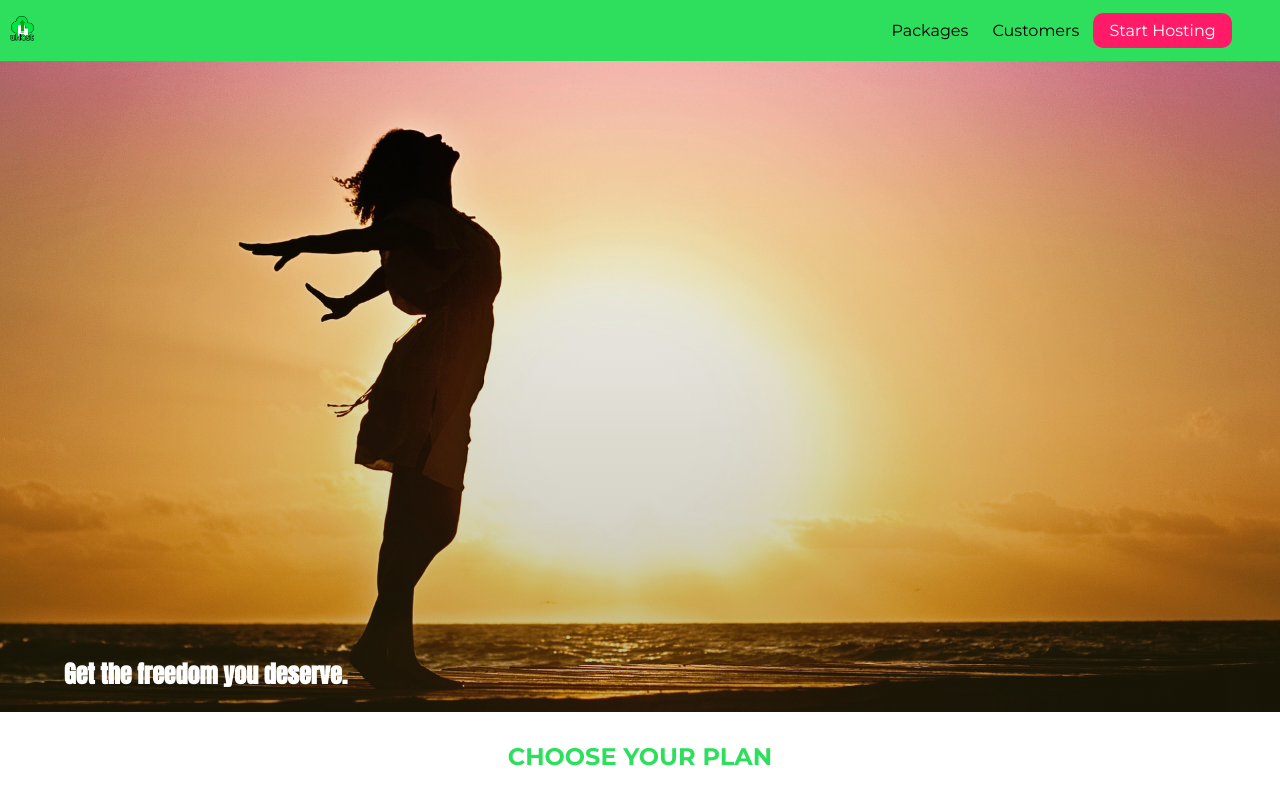
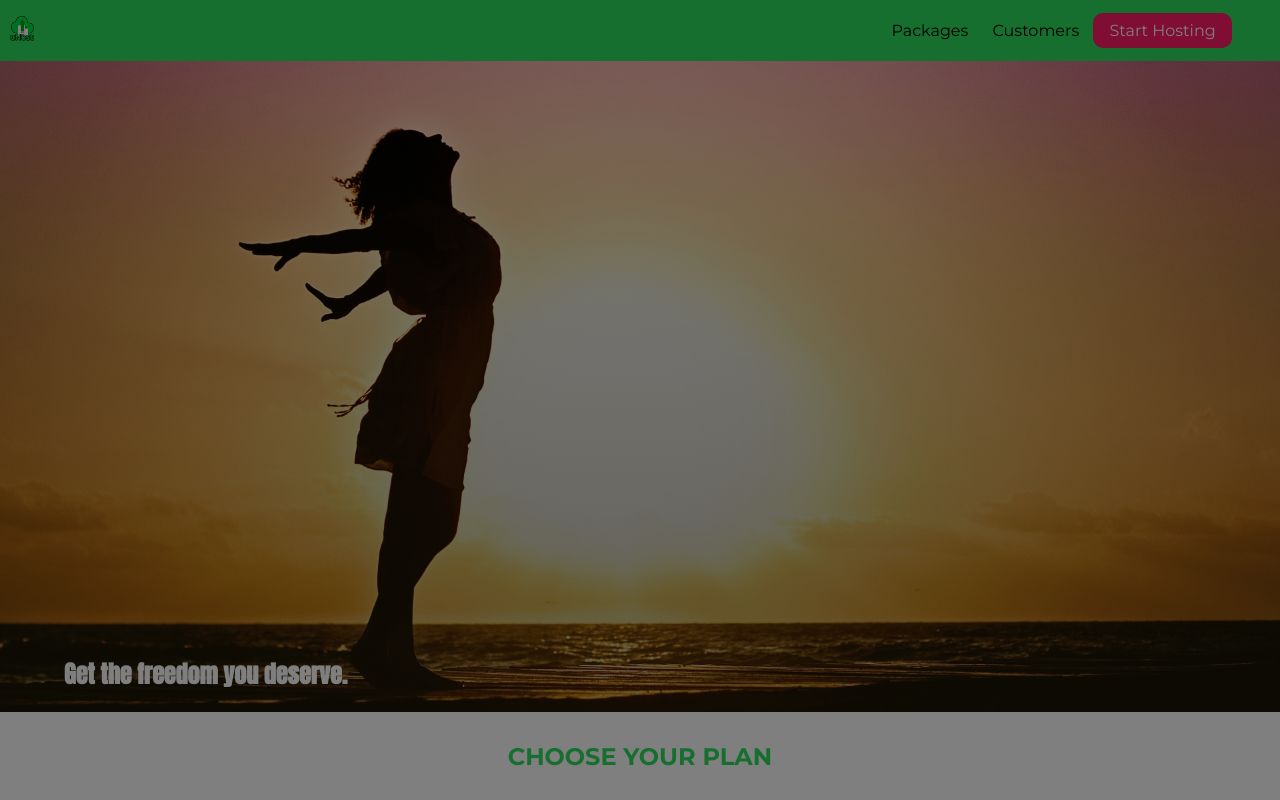
Before and after one commit to anandsimmy/complete-css-2020, a plain HTML site: page index.html in a window 1280 px wide. Shown: the top 800 px of the page. Drawn offline with Linux system fonts and the light colour scheme.

Commit message:
added backdrop styling

```diff
--- a/common.css
+++ b/common.css
@@ -5,6 +5,16 @@
 body {
     font-family: 'Montserrat', sans-serif;
     margin: 0px;
+}
+
+.backdrop {
+    position: fixed;
+    z-index: 100;
+    width: 100%;
+    height: 100%;
+    top: 0;
+    left: 0;
+    background: rgba(0, 0, 0, 0.5);
 }
 
 .main-header {
```
